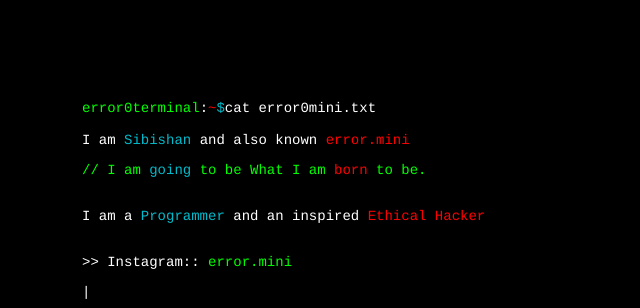
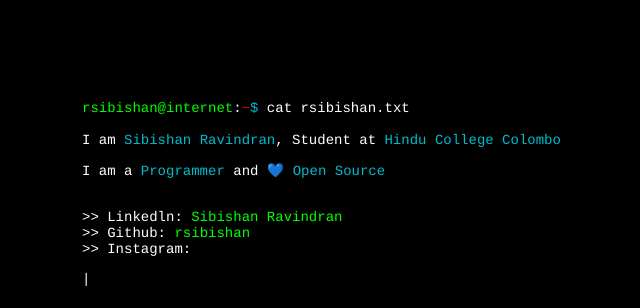
Before and after one commit to rsibishan/errorTerminal, a plain HTML site: page public/index.html in a window 1280 px wide. Shown: the whole page, without its empty margins (183-823 px from the left). Drawn offline with nearby package versions, Linux system fonts and the light colour scheme.

Commit message:
📝 Updated rsibishan.txt

```diff
--- a/public/index.html
+++ b/public/index.html
@@ -1,27 +1,6 @@
-<!--
-Copyright (c) 2011 Sibishan Ravindran <rsibishan@gmail.com>
-
-Permission is hereby granted, free of charge, to any person obtaining a copy
-of this software and associated documentation files (the "Software"), to deal
-in the Software without restriction, including without limitation the rights
-to use, copy, modify, merge, publish, distribute, sublicense, and/or sell
-copies of the Software, and to permit persons to whom the Software is
-furnished to do so, subject to the following conditions:
-
-The above copyright notice and this permission notice shall be included in
-all copies or substantial portions of the Software.
-
-THE SOFTWARE IS PROVIDED "AS IS", WITHOUT WARRANTY OF ANY KIND, EXPRESS OR
-IMPLIED, INCLUDING BUT NOT LIMITED TO THE WARRANTIES OF MERCHANTABILITY,
-FITNESS FOR A PARTICULAR PURPOSE AND NONINFRINGEMENT. IN NO EVENT SHALL THE
-AUTHORS OR COPYRIGHT HOLDERS BE LIABLE FOR ANY CLAIM, DAMAGES OR OTHER
-LIABILITY, WHETHER IN AN ACTION OF CONTRACT, TORT OR OTHERWISE, ARISING FROM,
-OUT OF OR IN CONNECTION WITH THE SOFTWARE OR THE USE OR OTHER DEALINGS IN
-THE SOFTWARE.
--->
 <html>
 <head>
-	<link rel="shortcut icon" type="image/jpg" href="/terminal-logo.jpg"/>
+	<link rel="shortcut icon" type="image/jpg" href="./terminal-logo.jpg"/>
 
 	<title>errorTerminal</title>
 
@@ -162,7 +141,7 @@ THE SOFTWARE.
 	}
 	}
 	Typer.speed=3;
-	Typer.file="error0mini.txt";
+	Typer.file="rsibishan.txt";
 	Typer.init();
 
 	var timer = setInterval("t();", 30);
```
Also changed, not shown: public/error0mini.txt (deleted), public/rsibishan.txt (added).
